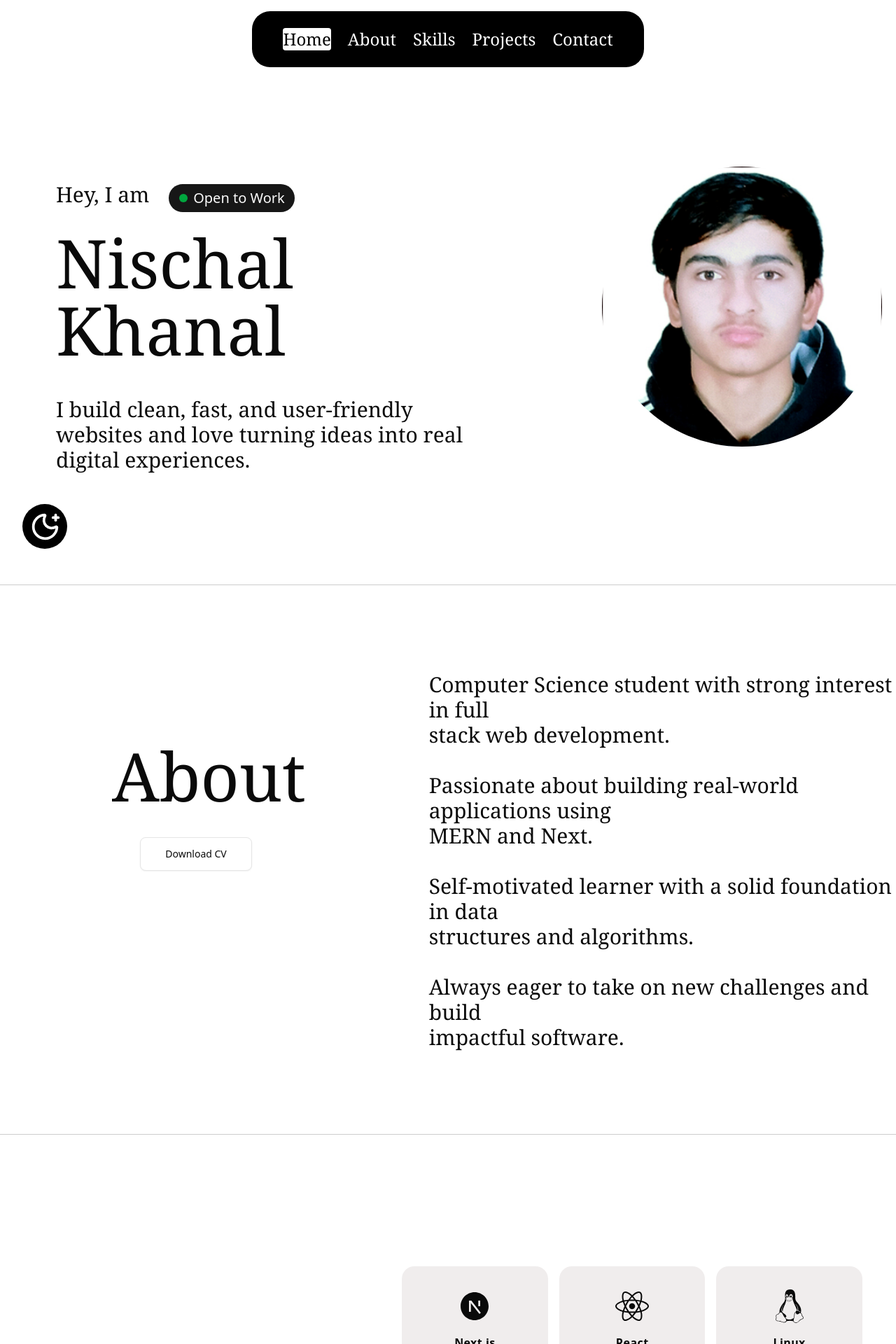
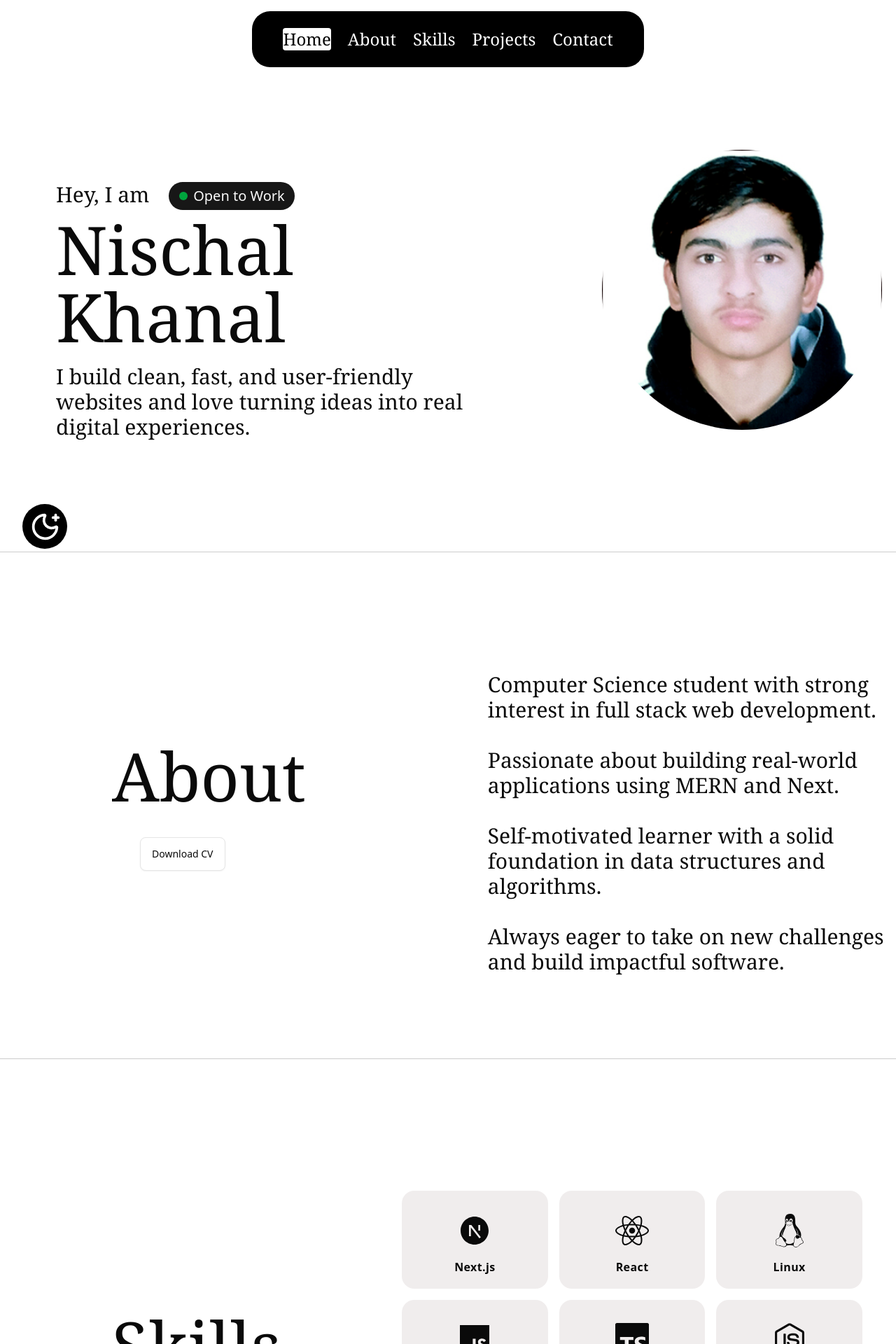
Before and after one commit to nshlxyknl/portfoilo, a Next.js app: page / in a window 1280 px wide. Shown: the top 1920 px of the page at 70% size. Built offline with nearby package versions, Linux system fonts and the light colour scheme.

Commit message:
fix: enhance layout and responsiveness across About, Contact, Home, Projects, Skills pages and ProjectCard component

```diff
--- a/src/app/about/page.tsx
+++ b/src/app/about/page.tsx
@@ -3,28 +3,30 @@ import Link from "next/link"
 
  const AboutPage = () => {
   return (
-    <div id="about" className="pt-40">
-    <div  className="h-full flex ">
+    <div id="about" className="pt-150 lg:pt-40 ">
 
-        <div className="w-175 mt-25 pl-40">
+
+    <div  className="h-full flex lg:ml-0 lg:flex-row flex-col  gap-20 lg:gap-50">
+
+        <div className=" mt-25 lg:pl-40">
             <span className="text-8xl font-serif">About</span> <br></br>
-            <Link href="/CvNischal.pdf" download>
-             <Button className="text-l border w-40 h-12 m-10 " variant="outline">
+            <Link href="/CvNischal.pdf" className="w-fit" download>
+             <Button className="text-l border w-fit h-12 m-10 " variant="outline">
                 Download CV
                 </Button>
                 </Link>
              </div>
-        <div className="font-serif text-3xl  ">Computer Science student with strong interest in full<br></br>
-          stack web development. <br></br><br></br>
+        <div className="font-serif text-3xl whitespace-pre-wrap max-w-175 lg:ml-15 ">Computer Science student with strong interest in full
+          stack web development. <br/> <br/>
           Passionate about building real-world
-          applications using <br></br>
+          applications using
           MERN and Next. <br></br><br></br>
           Self-motivated learner
-          with a solid foundation in data <br></br>structures and algorithms. <br></br><br></br>
-          Always eager to take on new challenges and build <br></br>impactful software.</div>
+          with a solid foundation in data structures and algorithms. <br></br><br></br>
+          Always eager to take on new challenges and build impactful software.</div>
 
 </div>
-                <div className="h-px scale-y-[0.2] w-350 mt-30 mx-auto bg-black dark:bg-blue-200"></div>
+                <div className="h-px scale-y-[0.2] lg:w-350 mt-30 mx-auto bg-black dark:bg-blue-200"></div>
 
     </div>
   )
--- a/src/app/contact/page.tsx
+++ b/src/app/contact/page.tsx
@@ -53,13 +53,13 @@ const ContactPage = () => {
   return (
 
     <div id="contact" className="pt-40">
-      <div className="h-full flex  gap-50 ">
+      <div className="h-full flex  lg:ml-0 lg:flex-row flex-col gap-20 lg:gap-50 ">
 
-        <div className="w-175 mt-10 pl-30">
-          <span className="text-8xl font-serif">Contact Me</span> <br></br>
+        <div className=" mt-10 lg:pl-30 text-center lg:text-start">
+          <span className="text-8xl whitespace-nowrap font-serif">Contact Me</span> <br></br>
         </div>
 
-        <div className="flex flex-col gap-30">
+        <div className="flex flex-col justify-center items-center gap-30">
           <form onSubmit={handlesubmit}>
             <div className="font-serif  flex flex-col gap-3">
               <Input className="w-40 h-12" placeholder="Name" type="text" value={name} onChange={(e) => setName(e.target.value)} />
@@ -106,7 +106,7 @@ const ContactPage = () => {
           </div>
         </div>
       </div>
-      <div className="h-px scale-y-[0.3] w-350 mt-30 mb-10 mx-auto bg-black dark:bg-blue-200"></div>
+      <div className="h-px scale-y-[0.3] lg:w-350 mt-30 mb-10 mx-auto bg-black dark:bg-blue-200"></div>
 
     </div>
 
--- a/src/app/home/page.tsx
+++ b/src/app/home/page.tsx
@@ -5,24 +5,27 @@ import { Badge } from '@/components/ui/badge'
 
  const HomePage = () => {
   return (
-    <div id='home' className='h-screen pt-25'>
-    <div className=" flex mt-25 ">
-<div className="w-1/2 ml-20 pt-15 ">
-<span className="font-serif text-3xl">Hey, I am</span>
+    <div id='home' className='h-screen container  pt-25'>
+    <div className=" flex mt-25 flex-col-reverse items-center lg:flex-row">
+<div className="w-1/2 lg:ml-20 pt-15 flex gap-2 flex-col ">
+<div className='flex'>
+<span className="font-serif text-3xl whitespace-nowrap">Hey, I am</span>
 <Badge className='ml-7 w-45 h-10 z-10 font-light text-xl '>
   <div className='w-3 bg-green-600 h-3 rounded-4xl mr-1'></div>
   Open to Work</Badge>
-<br></br> <br></br>
-<span className="text-8xl font-serif">Nischal Khanal</span> <br></br> <br></br> <br></br>
-<span className="text-3xl font-serif">I build clean, fast, and user-friendly websites and love turning ideas into real digital experiences.</span> <br></br>
+  </div>
+  <div className='flex flex-col gap-5'>
+<span className="text-8xl font-serif">Nischal Khanal</span>
+<span className="text-3xl font-serif ">I build clean, fast, and user-friendly websites and love turning ideas into real digital experiences.</span>
+</div>
+</div>
 
-</div>
 <div className="flex items-center ml-35 ">
     <Image src={img} alt='pp' className='cursor-pointer rounded-full h-100 w-100 object-cover object-top transition-colors hover:shadow-[0_0_25px_5px_rgba(34,211,238,0.8)]'/>
 </div>
 
     </div>
-            <div  className="h-px scale-y-[0.2] w-350 mt-40 mx-auto bg-black dark:bg-blue-200"></div>
+            <div  className="h-px scale-y-[0.2] lg:w-350 mt-40 mx-auto bg-black dark:bg-blue-200"></div>
     </div>
   )
 }
--- a/src/app/projects/page.tsx
+++ b/src/app/projects/page.tsx
@@ -26,13 +26,13 @@ const projects=[
 
 
   return (
-    <div id="projects" className="pt-40">
-            <div  className="h-full flex ">
+    <div id="projects" className="pt-40 ">
+            <div  className="h-full flex  lg:ml-0 lg:flex-row flex-col  gap-20 lg:gap-50 ">
 
-        <div className="w-175 mt-30 pl-30">
+        <div className="mt-10 lg:pl-30 text-center lg:text-start">
             <span className="text-8xl font-serif">Projects</span> <br></br>
              </div>
-        <div className="flex mr-5 gap-5">
+        <div className="grid lg:flex justify-center lg:justify-start lg:mr-5 gap-5 ml-5 lg:ml-0">
                     {projects.map((projects, index) => (
           <ProjectCard items={projects} key={index}/>
                     ))}
@@ -40,7 +40,7 @@ const projects=[
         </div>
 
 </div>
-              <div className="h-px scale-y-[0.3] w-350] mt-25 mx-auto bg-black dark:bg-blue-200"></div>
+              <div className="h-px scale-y-[0.3] lg:w-350 mt-25 mx-auto bg-black dark:bg-blue-200"></div>
 </div>
   )
 }
--- a/src/app/skills/page.tsx
+++ b/src/app/skills/page.tsx
@@ -66,16 +66,16 @@ const Skills = () => {
 return (
   <div id="skills" className=" pt-40">
     <div>
-      <div className="h-full flex ">
-        <div className="w-175 mt-50 pl-40">
+      <div className="lg:h-full flex flex-col lg:flex-row ">
+        <div className="lg:w-175 mt-50 lg:pl-40 ml-60 lg:ml-0 ">
           <span className="text-8xl font-serif">Skills</span> <br></br><br></br>
         </div>
-        <div className="w-[70%] mr-10">
+        <div className="lg:w-[70%] w-full mx-auto lg:mr-10 text-center lg:text-right ">
           <HoverEffect items={skills} />
         </div>
       </div>
     </div>
-    <div className="h-px scale-y-[0.3] w-350 mt-25 mx-auto bg-black dark:bg-blue-200"></div>
+    <div className="h-px scale-y-[0.3] lg:w-350 mt-25 mx-auto bg-black dark:bg-blue-200"></div>
   </div>
 )
 }
--- a/src/components/compo/ProjectCard.tsx
+++ b/src/components/compo/ProjectCard.tsx
@@ -23,7 +23,7 @@ const ProjectCard = ({items}: ICardProps) => {
  const  {isDark} = useTheme()
 
   return (
-    <div>
+    <div className="">
       <div className="h-60 w-80 rounded-2xl overflow-hidden" >
 <Image
           src={items.image}
@@ -31,11 +31,12 @@ const ProjectCard = ({items}: ICardProps) => {
           className="w-full h-full object-fit"
         />
 </div>
+<div>
        <p className="text-center text-xl font-semibold mt-4">
         {items.title}
       </p>
 
-      <div className="flex justify-center gap-12 p-6 ">
+      <div className="flex justify-center  gap-12 p-6 ">
                   <Link href={items.gitlink} target="_blank">
         <FaGithub size={40} className={`cursor-pointer transition-colors ${
     isDark
@@ -55,6 +56,7 @@ const ProjectCard = ({items}: ICardProps) => {
 
     </div>
     </div>
+    </div>
   )
 }
 
```
